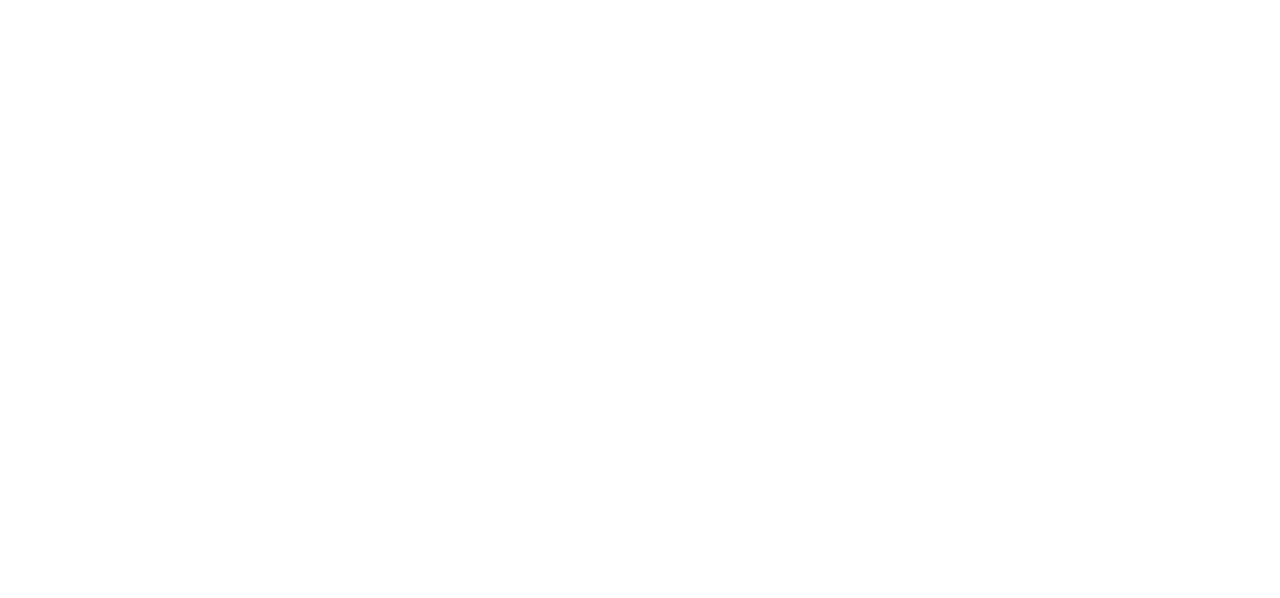
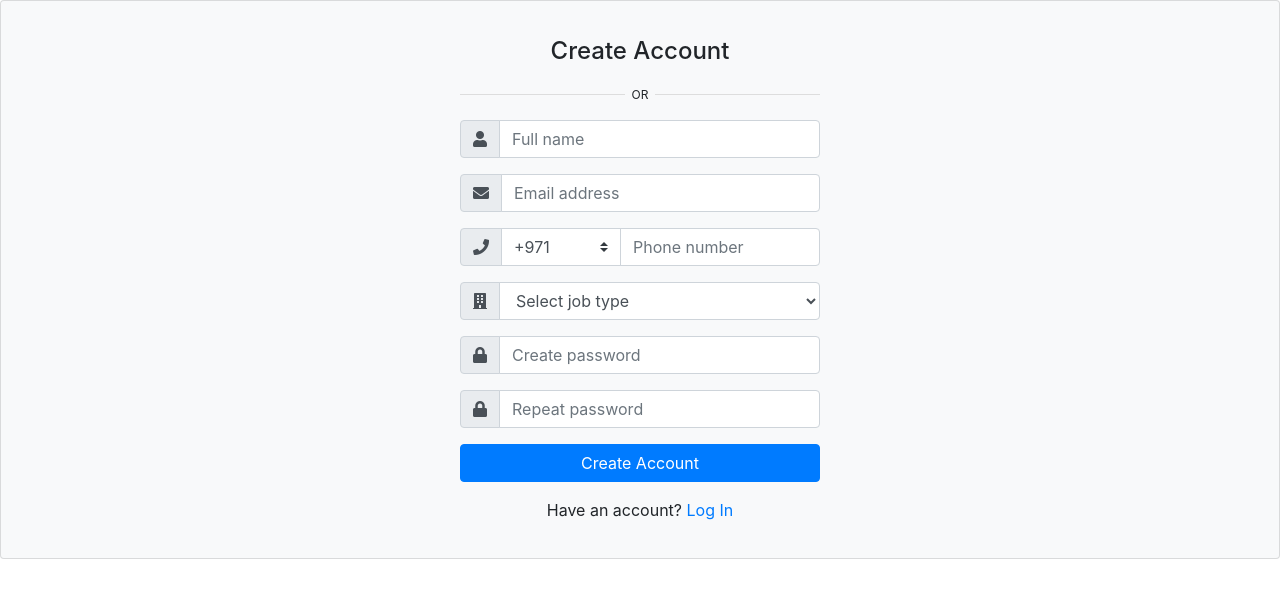
Before and after one commit to bhagyashri211993/bhagyashri-DummyProject, an Angular app: page / in a window 1280 px wide. Shown: the top 598 px of the page. Built offline with nearby package versions, Linux system fonts and the light colour scheme.

Commit message:
sign-up login form design complete

```diff
--- a/src/app/app.component.html
+++ b/src/app/app.component.html
@@ -13,7 +13,8 @@
 
 <!-- <button routerLink="/pratiksha" >pratiksha</button>
 <br>
+
 <button routerLink="/bhagyashri" >bhagyashri</button> -->
-
+<app-sign-up></app-sign-up>
 <router-outlet></router-outlet>
 <!-- <child-component (parentUpdate)="testOutput($event)" [parentData]="name" #childmethod></child-component> -->
--- a/src/app/app.module.ts
+++ b/src/app/app.module.ts
@@ -5,6 +5,7 @@
 import { AppComponent } from './app.component';
 import { SharedModule } from './shared/shared.module';
 import { RouterModule } from '@angular/router';
+import { AuthenticationModule } from './authentication/authentication.module';
 
 
 @NgModule({
@@ -16,7 +17,8 @@
     BrowserModule,
     AppRoutingModule,
     SharedModule,
-    RouterModule
+    RouterModule,
+    AuthenticationModule
 
 
   ],
--- a/src/app/authentication/authentication.module.ts
+++ b/src/app/authentication/authentication.module.ts
@@ -9,6 +9,7 @@
   declarations: [LoginComponent, SignUpComponent],
   imports: [
     CommonModule
-  ]
+  ],
+  exports:[LoginComponent, SignUpComponent]
 })
 export class AuthenticationModule { }
--- a/src/app/authentication/login/login.component.css
+++ b/src/app/authentication/login/login.component.css
@@ -0,0 +1,89 @@
+/* Made with love by Mutiullah Samim*/
+
+@import url('https://fonts.googleapis.com/css?family=Numans');
+
+html,body{
+background-image: url('http://getwallpapers.com/wallpaper/full/a/5/d/544750.jpg');
+background-size: cover;
+background-repeat: no-repeat;
+height: 100%;
+font-family: 'Numans', sans-serif;
+}
+
+.container{
+height: 100%;
+align-content: center;
+}
+
+.card{
+height: 370px;
+margin-top: auto;
+margin-bottom: auto;
+width: 400px;
+background-color: rgba(0,0,0,0.5) !important;
+}
+
+.social_icon span{
+font-size: 60px;
+margin-left: 10px;
+color: #FFC312;
+}
+
+.social_icon span:hover{
+color: white;
+cursor: pointer;
+}
+
+.card-header h3{
+color: white;
+}
+
+.social_icon{
+position: absolute;
+right: 20px;
+top: -45px;
+}
+
+.input-group-prepend span{
+width: 50px;
+background-color: #FFC312;
+color: black;
+border:0 !important;
+}
+
+input:focus{
+outline: 0 0 0 0  !important;
+box-shadow: 0 0 0 0 !important;
+
+}
+
+.remember{
+color: white;
+}
+
+.remember input
+{
+width: 20px;
+height: 20px;
+margin-left: 15px;
+margin-right: 5px;
+}
+
+.login_btn{
+color: black;
+background-color: #FFC312;
+width: 100px;
+}
+
+.login_btn:hover{
+color: black;
+background-color: white;
+}
+
+.links{
+color: white;
+}
+
+.links a{
+margin-left: 4px;
+}
--- a/src/app/authentication/login/login.component.html
+++ b/src/app/authentication/login/login.component.html
@@ -1 +1,45 @@
-<p>login works!</p>
+<div class="container">
+        <div class="d-flex justify-content-center h-100">
+            <div class="card">
+                <div class="card-header">
+                    <h3>Sign In</h3>
+                    <div class="d-flex justify-content-end social_icon">
+                        <span><i class="fab fa-facebook-square"></i></span>
+                        <span><i class="fab fa-google-plus-square"></i></span>
+                        <span><i class="fab fa-twitter-square"></i></span>
+                    </div>
+                </div>
+                <div class="card-body">
+                    <form>
+                        <div class="input-group form-group">
+                            <div class="input-group-prepend">
+                                <span class="input-group-text"><i class="fas fa-user"></i></span>
+                            </div>
+                            <input type="text" class="form-control" placeholder="username">
+
+                        </div>
+                        <div class="input-group form-group">
+                            <div class="input-group-prepend">
+                                <span class="input-group-text"><i class="fas fa-key"></i></span>
+                            </div>
+                            <input type="password" class="form-control" placeholder="password">
+                        </div>
+                        <div class="row align-items-center remember">
+                            <input type="checkbox">Remember Me
+                        </div>
+                        <div class="form-group">
+                            <input type="submit" value="Login" class="btn float-right login_btn">
+                        </div>
+                    </form>
+                </div>
+                <div class="card-footer">
+                    <div class="d-flex justify-content-center links">
+                        Don't have an account?<a href="#">Sign Up</a>
+                    </div>
+                    <div class="d-flex justify-content-center">
+                        <a href="#">Forgot your password?</a>
+                    </div>
+                </div>
+            </div>
+        </div>
+    </div>
--- a/src/app/authentication/login/login.component.ts
+++ b/src/app/authentication/login/login.component.ts
@@ -11,5 +11,20 @@
 
   ngOnInit() {
   }
+  isCollapsed: boolean = false;
+  iconCollapse: string = 'icon-arrow-up';
+
+  collapsed(event: any): void {
+    // console.log(event);
+  }
+
+  expanded(event: any): void {
+    // console.log(event);
+  }
+
+  toggleCollapse(): void {
+    this.isCollapsed = !this.isCollapsed;
+    this.iconCollapse = this.isCollapsed ? 'icon-arrow-down' : 'icon-arrow-up';
+  }
 
 }
--- a/src/app/authentication/sign-up/sign-up.component.css
+++ b/src/app/authentication/sign-up/sign-up.component.css
@@ -0,0 +1,30 @@
+.divider-text {
+    position: relative;
+    text-align: center;
+    margin-top: 15px;
+    margin-bottom: 15px;
+}
+.divider-text span {
+    padding: 7px;
+    font-size: 12px;
+    position: relative;
+    z-index: 2;
+}
+.divider-text:after {
+    content: "";
+    position: absolute;
+    width: 100%;
+    border-bottom: 1px solid #ddd;
+    top: 55%;
+    left: 0;
+    z-index: 1;
+}
+
+.btn-facebook {
+    background-color: #405D9D;
+    color: #fff;
+}
+.btn-twitter {
+    background-color: #42AEEC;
+    color: #fff;
+}
--- a/src/app/authentication/sign-up/sign-up.component.html
+++ b/src/app/authentication/sign-up/sign-up.component.html
@@ -1 +1,64 @@
-<p>sign-up works!</p>
+<div class="card bg-light">
+        <article class="card-body mx-auto" style="max-width: 400px;">
+            <h4 class="card-title mt-3 text-center">Create Account</h4>
+<p class="divider-text">
+        <span class="bg-light">OR</span>
+    </p>
+	<form>
+	<div class="form-group input-group">
+		<div class="input-group-prepend">
+		    <span class="input-group-text"> <i class="fa fa-user"></i> </span>
+		 </div>
+        <input name="" class="form-control" placeholder="Full name" type="text">
+    </div> <!-- form-group// -->
+    <div class="form-group input-group">
+    	<div class="input-group-prepend">
+		    <span class="input-group-text"> <i class="fa fa-envelope"></i> </span>
+		 </div>
+        <input name="" class="form-control" placeholder="Email address" type="email">
+    </div> <!-- form-group// -->
+    <div class="form-group input-group">
+    	<div class="input-group-prepend">
+		    <span class="input-group-text"> <i class="fa fa-phone"></i> </span>
+		</div>
+		<select class="custom-select" style="max-width: 120px;">
+		    <option selected="">+971</option>
+		    <option value="1">+972</option>
+		    <option value="2">+198</option>
+		    <option value="3">+701</option>
+		</select>
+    	<input name="" class="form-control" placeholder="Phone number" type="text">
+    </div> <!-- form-group// -->
+    <div class="form-group input-group">
+    	<div class="input-group-prepend">
+		    <span class="input-group-text"> <i class="fa fa-building"></i> </span>
+		</div>
+		<select class="form-control">
+			<option selected=""> Select job type</option>
+			<option>Designer</option>
+			<option>Front End </option>
+			<option>Back End</option>
+		</select>
+	</div> <!-- form-group end.// -->
+    <div class="form-group input-group">
+    	<div class="input-group-prepend">
+		    <span class="input-group-text"> <i class="fa fa-lock"></i> </span>
+		</div>
+        <input class="form-control" placeholder="Create password" type="password">
+    </div> <!-- form-group// -->
+    <div class="form-group input-group">
+    	<div class="input-group-prepend">
+		    <span class="input-group-text"> <i class="fa fa-lock"></i> </span>
+		</div>
+        <input class="form-control" placeholder="Repeat password" type="password">
+    </div> <!-- form-group// -->
+    <div class="form-group">
+        <button type="submit" class="btn btn-primary btn-block"> Create Account  </button>
+    </div> <!-- form-group// -->
+    <p class="text-center">Have an account? <a href="">Log In</a> </p>
+</form>
+</article>
+</div> <!-- card.// -->
+
+
+<!--container end.//-->
--- a/src/app/dashboard/dashboard.module.ts
+++ b/src/app/dashboard/dashboard.module.ts
@@ -9,6 +9,8 @@
   declarations: [FixedLayoutComponent, PanelComponent],
   imports: [
     CommonModule
-  ]
+  ],
+  exports:
+  [FixedLayoutComponent, PanelComponent]
 })
 export class DashboardModule { }
--- a/src/index.html
+++ b/src/index.html
@@ -1,11 +1,24 @@
 <!doctype html>
 <html lang="en">
 <head>
+    <link href="//maxcdn.bootstrapcdn.com/bootstrap/4.1.1/css/bootstrap.min.css" rel="stylesheet" id="bootstrap-css">
+    <script src="//maxcdn.bootstrapcdn.com/bootstrap/4.1.1/js/bootstrap.min.js"></script>
+    <script src="//cdnjs.cloudflare.com/ajax/libs/jquery/3.2.1/jquery.min.js"></script>
+    <!------ Include the above in your HEAD tag ---------->
+    <!--Bootsrap 4 CDN-->
+	<link rel="stylesheet" href="https://stackpath.bootstrapcdn.com/bootstrap/4.1.3/css/bootstrap.min.css" integrity="sha384-MCw98/SFnGE8fJT3GXwEOngsV7Zt27NXFoaoApmYm81iuXoPkFOJwJ8ERdknLPMO" crossorigin="anonymous">
+
+  <!--Fontawesome CDN-->
+<link rel="stylesheet" href="https://use.fontawesome.com/releases/v5.3.1/css/all.css" integrity="sha384-mzrmE5qonljUremFsqc01SB46JvROS7bZs3IO2EmfFsd15uHvIt+Y8vEf7N7fWAU" crossorigin="anonymous">
+
+<!--Custom styles-->
+<link rel="stylesheet" type="text/css" href="styles.css">
   <meta charset="utf-8">
   <title>SharedModuledemo</title>
   <base href="/">
   <meta name="viewport" content="width=device-width, initial-scale=1">
   <link rel="icon" type="image/x-icon" href="favicon.ico">
+
 </head>
 <body>
   <app-root></app-root>
```
